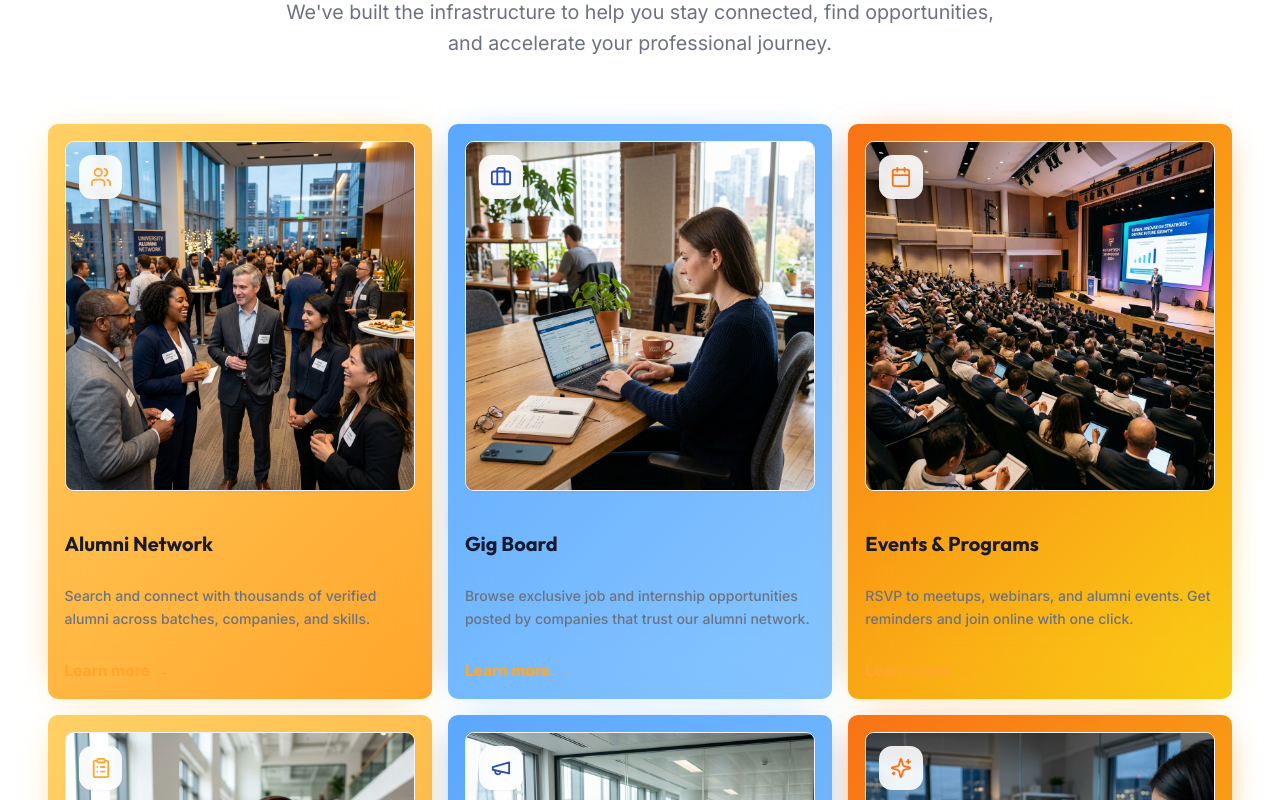
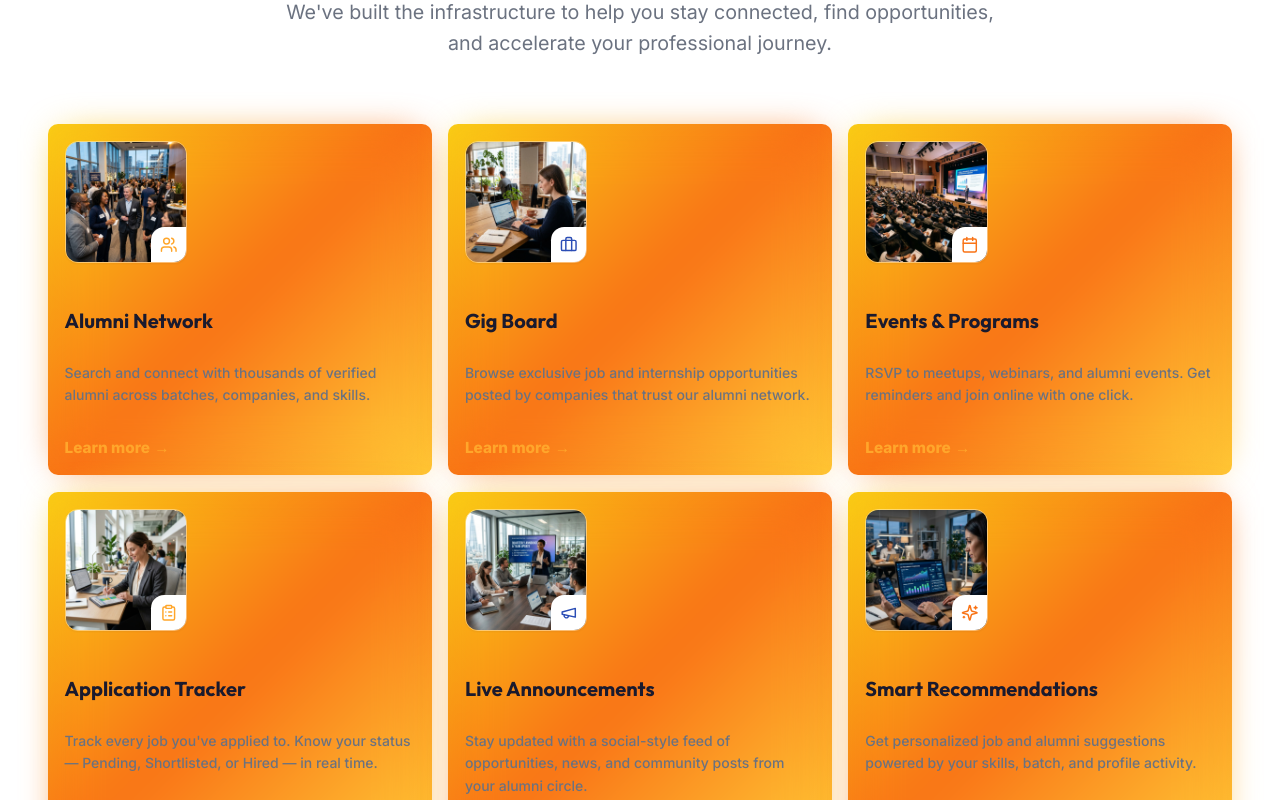
Before and after one commit to adice24/Alumnix, a Next.js app: page / in a window 1280 px wide. Shown: the part 2320-3120 px from the top of the page. Built offline with nearby package versions, Linux system fonts and the light colour scheme.

Commit message:
style: exactly match golden ember palette card bg and optimize small square images

```diff
--- a/app/globals.css
+++ b/app/globals.css
@@ -84,8 +84,7 @@ body {
   position: relative;
   width: 100%;
   height: 100%;
-  background-color: rgba(255, 255, 255, 0.6);
-  backdrop-filter: blur(12px);
+  background-color: #FFDE82;
   display: flex;
   flex-direction: column;
   justify-content: end;
@@ -105,7 +104,7 @@ body {
   width: calc(100% + 10px);
   height: calc(100% + 10px);
   border-radius: 10px;
-  background: linear-gradient(-45deg, var(--card-color-1) 0%, var(--card-color-2) 100%);
+  background: linear-gradient(-45deg, #FFC735 0%, #F97316 50%, #FACC15 100%);
   z-index: -10;
   pointer-events: none;
   transition: all 0.6s cubic-bezier(0.175, 0.885, 0.32, 1.275);
@@ -116,7 +115,7 @@ body {
   z-index: -1;
   position: absolute;
   inset: 0;
-  background: linear-gradient(-45deg, var(--card-color-1) 0%, var(--card-color-2) 100%);
+  background: linear-gradient(-45deg, #FFC735 0%, #F97316 50%, #FACC15 100%);
   transform: translate3d(0, 0, 0) scale(0.95);
   filter: blur(20px);
 }
--- a/components/landing/FeaturesSection.tsx
+++ b/components/landing/FeaturesSection.tsx
@@ -122,20 +122,16 @@ export default function FeaturesSection() {
               <Link
                 href={feature.href}
                 className="animated-card group relative flex h-full flex-col p-5"
-                style={{
-                  "--card-color-1": feature.gradientStart,
-                  "--card-color-2": feature.gradientEnd,
-                } as React.CSSProperties}
               >
-                <div className="relative mb-4 aspect-square w-full overflow-hidden rounded-lg border border-gray-100 shadow-sm">
+                <div className="relative mb-5 h-28 w-28 overflow-hidden rounded-xl border border-white/40 shadow-sm flex-shrink-0">
                   <Image
                     src={feature.image}
                     alt={feature.title}
                     fill
                     className="object-cover transition-transform duration-500 group-hover:scale-110"
                   />
-                  <div className={`absolute left-3 top-3 flex h-10 w-10 items-center justify-center rounded-xl bg-white/90 shadow-sm backdrop-blur-sm`}>
-                    <feature.icon className={`h-5 w-5 ${feature.iconColor}`} />
+                  <div className={`absolute bottom-0 right-0 flex h-8 w-8 items-center justify-center rounded-tl-xl bg-white shadow-sm`}>
+                    <feature.icon className={`h-4 w-4 ${feature.iconColor}`} />
                   </div>
                 </div>
                 <h3 className={`${syne.className} heading mt-2 text-lg font-bold text-brand-dark`}>
```
